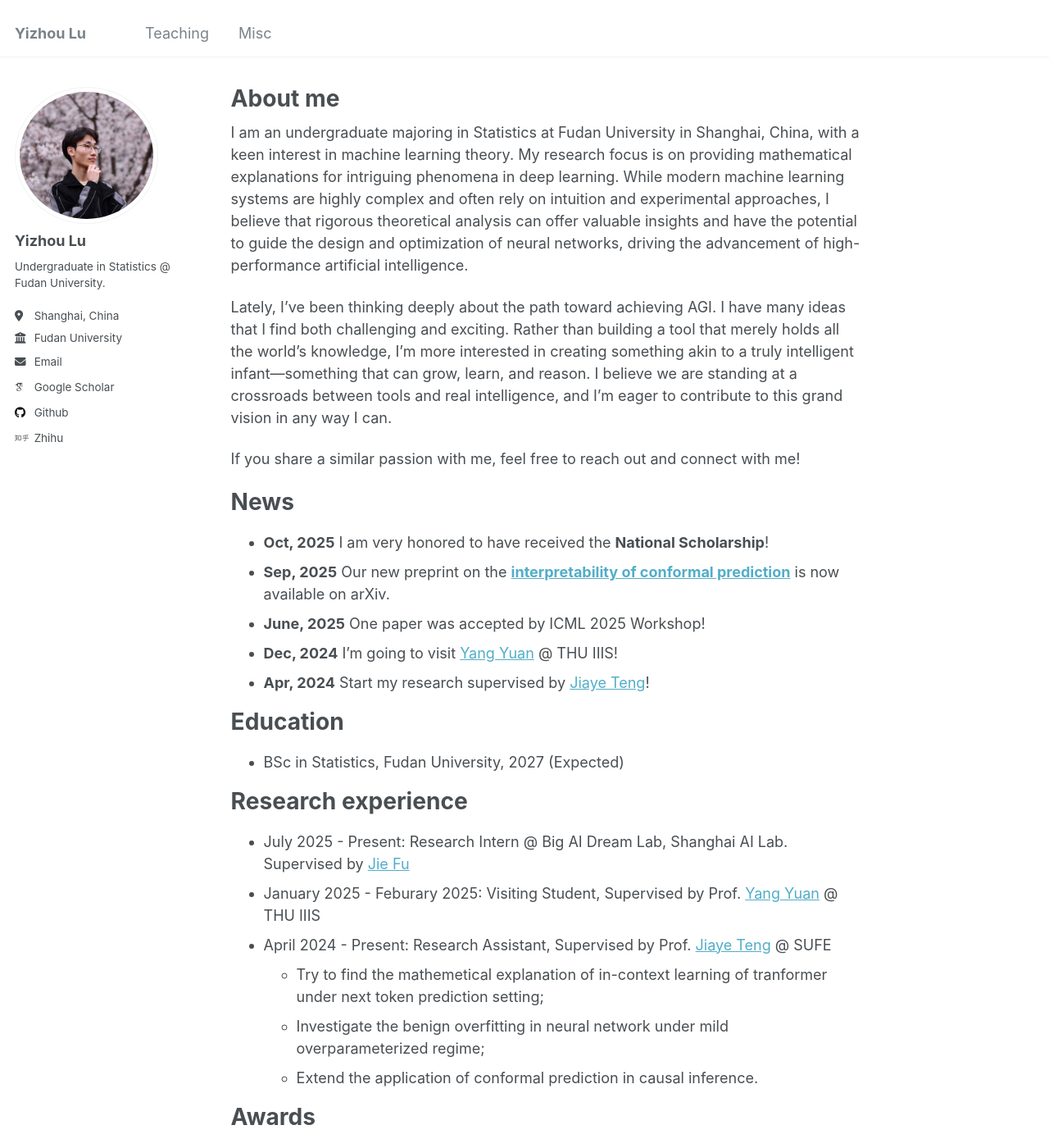
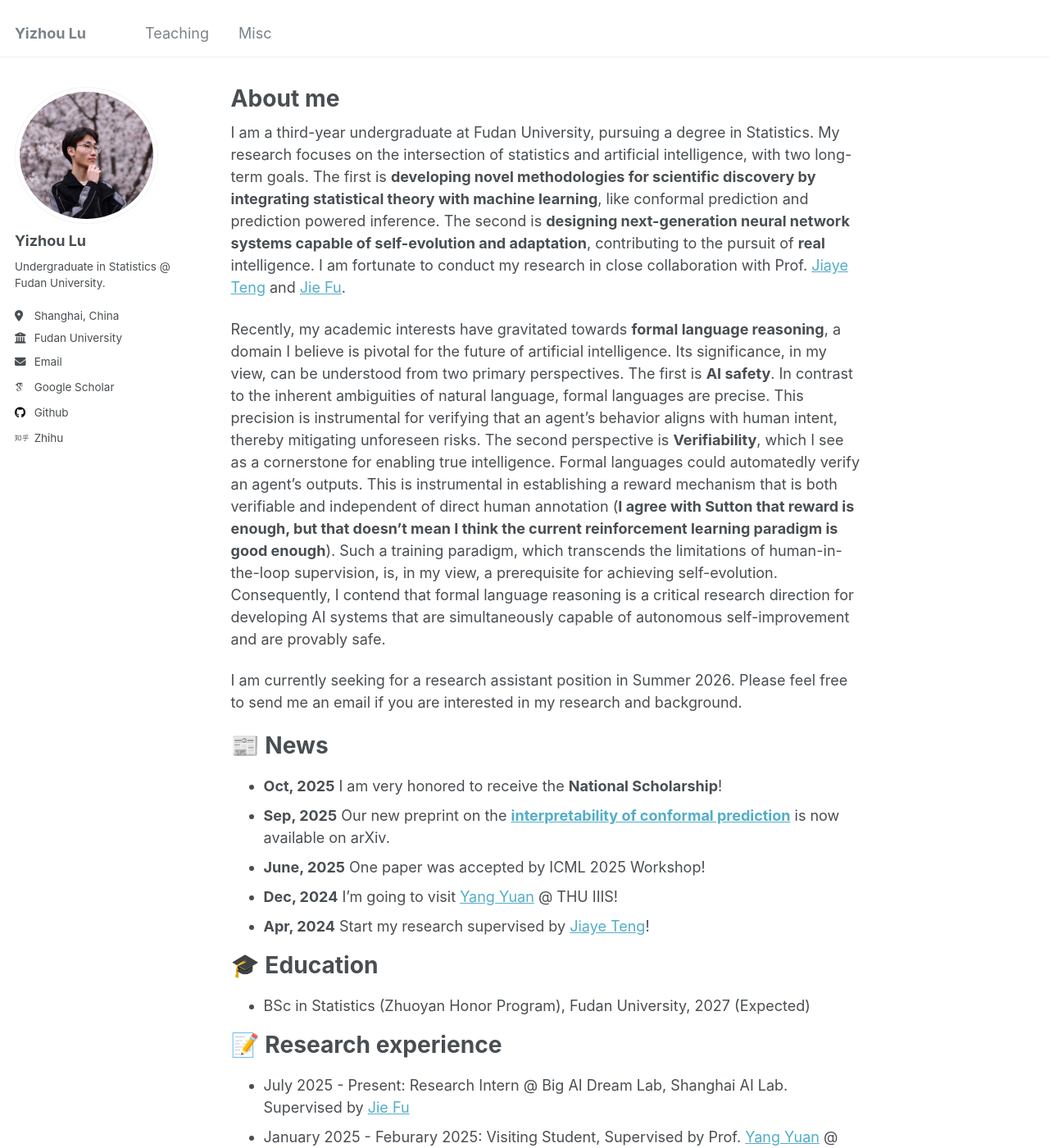
Before and after one commit to FDULeolu/FDULeolu.github.io, a Jekyll site: the page built from _pages/about.md, in a window 1280 px wide and 1400 px high. Shown: the whole window at 82% size. Built offline with Jekyll 4.4.1, drawn with Linux system fonts in a browser that asks for light colours; some web fonts are replaced; some of the changed text lies outside the part shown.

Commit message:
update about me

```diff
--- a/_pages/about.md
+++ b/_pages/about.md
@@ -7,38 +7,35 @@ redirect_from:
   - /about.html
 ---
 
-I am an undergraduate majoring in Statistics at Fudan University in Shanghai, China, with a keen interest in machine learning theory. My research focus is on providing mathematical explanations for intriguing phenomena in deep learning. While modern machine learning systems are highly complex and often rely on intuition and experimental approaches, I believe that rigorous theoretical analysis can offer valuable insights and have the potential to guide the design and optimization of neural networks, driving the advancement of high-performance artificial intelligence.
+I am a third-year undergraduate at Fudan University, pursuing a degree in Statistics. My research focuses on the intersection of statistics and artificial intelligence, with two long-term goals. The first is **developing novel methodologies for scientific discovery by integrating statistical theory with machine learning**, like conformal prediction and prediction powered inference. The second is **designing next-generation neural network systems capable of self-evolution and adaptation**, contributing to the pursuit of **real** intelligence. I am fortunate to conduct my research in close collaboration with Prof. [Jiaye Teng](https://www.tengjiaye.com/) and [Jie Fu](https://bigaidream.github.io/).
 
-Lately, I’ve been thinking deeply about the path toward achieving AGI. I have many ideas that I find both challenging and exciting. Rather than building a tool that merely holds all the world’s knowledge, I’m more interested in creating something akin to a truly intelligent infant—something that can grow, learn, and reason. I believe we are standing at a crossroads between tools and real intelligence, and I’m eager to contribute to this grand vision in any way I can.
+Recently, my academic interests have gravitated towards **formal language reasoning**, a domain I believe is pivotal for the future of artificial intelligence. Its significance, in my view, can be understood from two primary perspectives. The first is **AI safety**. In contrast to the inherent ambiguities of natural language, formal languages are precise. This precision is instrumental for verifying that an agent's behavior aligns with human intent, thereby mitigating unforeseen risks. The second perspective is **Verifiability**, which I see as a cornerstone for enabling true intelligence. Formal languages could automatedly verify an agent's outputs. This is instrumental in establishing a reward mechanism that is both verifiable and independent of direct human annotation (**I agree with Sutton that reward is enough, but that doesn't mean I think the current reinforcement learning paradigm is good enough**). Such a training paradigm, which transcends the limitations of human-in-the-loop supervision, is, in my view, a prerequisite for achieving self-evolution. Consequently, I contend that formal language reasoning is a critical research direction for developing AI systems that are simultaneously capable of autonomous self-improvement and are provably safe.
 
-If you share a similar passion with me, feel free to reach out and connect with me!
+I am currently seeking for a research assistant position in Summer 2026. Please feel free to send me an email if you are interested in my research and background.
 
-News
+📰 News
 ======
-- **Oct, 2025** I am very honored to have received the **National Scholarship**!
+- **Oct, 2025** I am very honored to receive the **National Scholarship**!
 - **Sep, 2025** Our new preprint on the [**interpretability of conformal prediction**](https://arxiv.org/abs/2509.22529) is now available on arXiv.
 - **June, 2025** One paper was accepted by ICML 2025 Workshop!
 - **Dec, 2024** I'm going to visit [Yang Yuan](https://people.iiis.tsinghua.edu.cn/~yuanyang/en.html) @ THU IIIS!
 - **Apr, 2024** Start my research supervised by [Jiaye Teng](https://www.tengjiaye.com/)!
 
-Education
+🎓 Education
 ======
-- BSc in Statistics, Fudan University, 2027 (Expected)
+- BSc in Statistics (Zhuoyan Honor Program), Fudan University, 2027 (Expected)
 
-Research experience
+📝 Research experience
 ======
 - July 2025 - Present: Research Intern @ Big AI Dream Lab, Shanghai AI Lab. Supervised by [Jie Fu](https://bigaidream.github.io/)
 - January 2025 - Feburary 2025: Visiting Student, Supervised by Prof. [Yang Yuan](https://people.iiis.tsinghua.edu.cn/~yuanyang/en.html) @ THU IIIS
 - April 2024 - Present: Research Assistant, Supervised by Prof. [Jiaye Teng](https://www.tengjiaye.com/) @ SUFE
-  - Try to find the mathemetical explanation of in-context learning of tranformer under next token prediction setting;
-  - Investigate the benign overfitting in neural network under mild overparameterized regime;
-  - Extend the application of conformal prediction in causal inference.
 
-Awards
+🏆 Awards
 ======
-- 2024-2025 National Scholarship, Fudan University
+- 2024-2025 National Scholarship (**Top 1%**), Fudan University
 
-Notes
+🗒️ Notes
 ======
 I'm sharing some personal reading notes at Zhihu. If you find any errors in it, please contact me immediately!
 - [Understanding Machine Learning: From Theory to Algorithms](https://www.zhihu.com/column/c_1779928788929331200)
```
